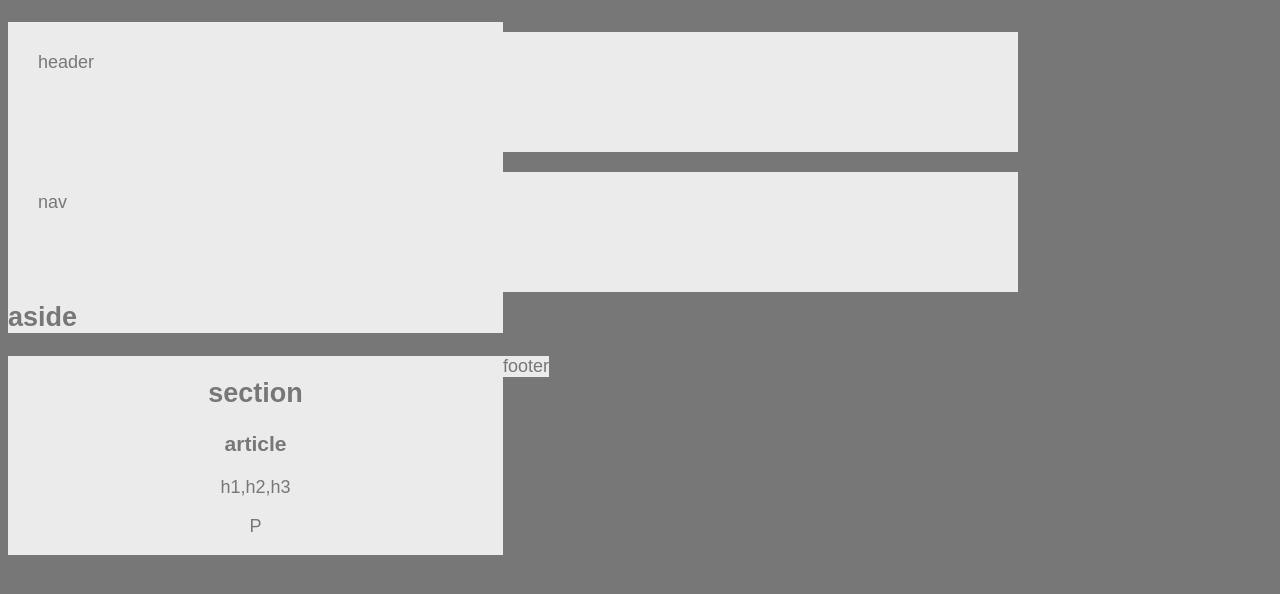
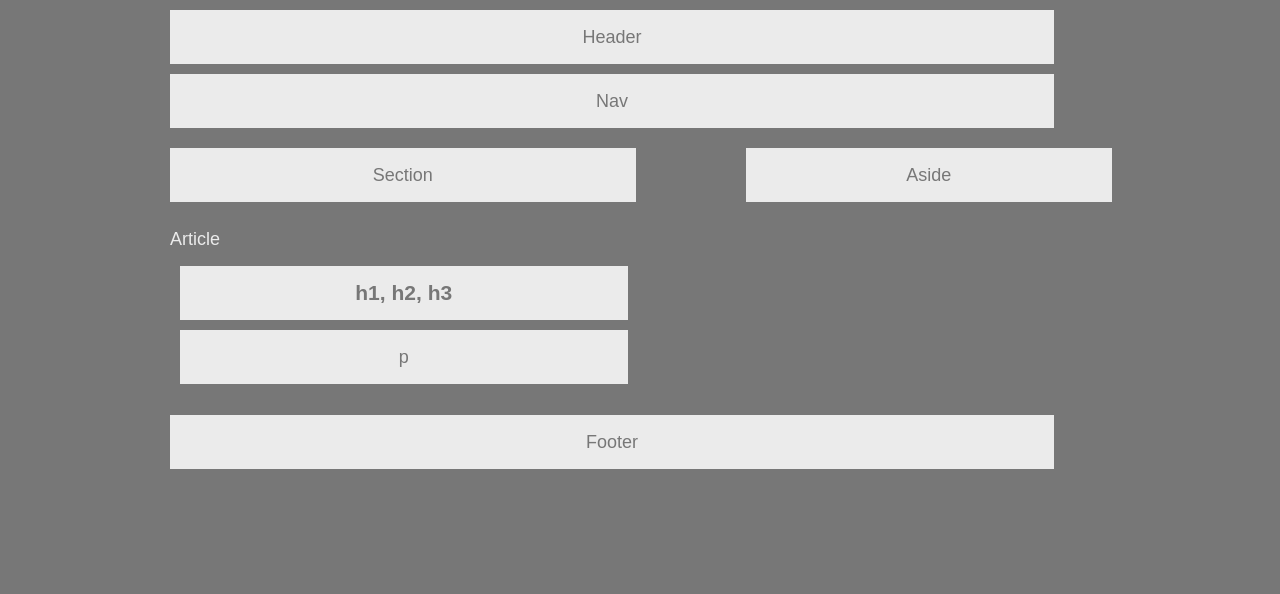
Before and after one commit to fullerpa/HW-Wireframe, a plain HTML site: page index.html in a window 1280 px wide. Drawn offline with Linux system fonts and the light colour scheme.

Commit message:
Final attempt. Still broken and cant figure out why.

```diff
--- a/index.html
+++ b/index.html
@@ -2,29 +2,49 @@
 <html lang="en">
 <head>
     <meta charset="UTF-8">
-    <meta name="viewport" content="width=device-width, initial-scale=1.0">
-    <meta http-equiv="X-UA-Compatible" content="ie=edge">
+    <title>Easier Homework</title>
     <link rel="stylesheet" href="style.css">
-    <title>HW-Wireframe</title>
 </head>
 <body>
-    <header>header</header>
-    <div>
-        <nav>nav</nav>
-    </div>
-    <div class="aside">
-        <aside>
-            <h1>aside</h1>
-        </aside>
-    </div>
+        <!-- main header -->
+        <header>
+            <p>Header</p>
+        </header>
+
+
+    <!-- Sets the navigationHeader -->
+    <nav>
+        <p>Nav</p>
+    </nav>
+
+    <!-- sets up section and article -->
     <section>
-        <h1>section</h1>
+        <heading>
+            <p>Section</p>
+        </heading>
         <article>
-            <h1 class="article">article</h1>
-                <p>h1,h2,h3</p>
-                <p>P</p>
+            <heading>
+                Article
+            </heading>
+                <h1>h1, h2, h3</h1>
+                <p>p</p>
         </article>
     </section>
-    <footer>footer</footer>
+
+
+    <aside>
+        <heading>
+          <p>Aside</p>
+        </heading>
+    </aside>
+
+    <div class="clear"></div>
+
+    <!-- Sets up the footer for the bottom of the page. -->
+    <footer>
+        <p>Footer</p>
+    </footer>
+
+
 </body>
 </html>
--- a/style.css
+++ b/style.css
@@ -1,54 +1,111 @@
 body {
+    width: 960px;
+    margin: auto;
     font-family: Arial, Helvetica, sans-serif;
+    font-size: 18px;
+    line-height: 34px;
     color: #777;
     background: #777;
-    width: 960px;
-    font-size: 18px;
 }
 
-header {
-    background-color: #ebebeb;
-    float: left;
-    width: 960px;
-    height: 80px;
+header,
+nav,
+section,
+aside,
+footer, {
+    display: block;
+    padding: 10px;
     margin: 10px;
-    padding: 20px;
-}
-
-nav {
-    float: left;
-    background-color: #ebebeb;
-    width: 960px;
-    height: 80px;
-    margin: 10px;
-    padding: 20px;
+    text-align: center;
     background: #ebebeb;
 }
 
 section {
+    display: block;
+    float: left;
+    width: 495px;
+    height: 267px;
+    overflow: hidden;
+}
+
+aside {
+    display: block;
+    float: right;
+    width: 40%;
+    height: 267px;
+    overflow: hidden;
+}
+
+article {
+    padding: 10px;
+    color: #ebebeb;
+    background: #777;
+}
+
+.clear {
+    clear: both;
+}
+
+h1,
+p {
+    width: 90%;
+    padding: 10px;
+    margin: 10px;
+    color: #777;
     text-align: center;
+    background: #ebebeb;
+}
+
+
+
+/* \/\/\/ Previous code attempt. Didn't work either \/\/\/ */
+
+
+/* .pageContainer {
+    margin: 0;
+    overflow: auto;
+} */
+
+/* .pageHeader, .navHeader {
+    background-color: #ebebeb;
+    width: 960px;
+    margin: 5px;
+    padding: 5px;
+} */
+
+/* .navHeader {
+    background-color: #ebebeb;
+    width: 960px;
+    margin: 5px;
+    padding: 5px;
+} */
+
+/* .largeMiddleBoxes {
+    background-color: #ebebeb;
+    width: 960px;
+    margin: 5px;
+    padding: 5px;
+} */
+
+/* .sectionHolder {
     float: left;
     background-color: #ebebeb;
     width: 495px;
 } */
 
-article {
-    color: #777;
-    width: 495px;
-    margin: 10px;
-}
+/* .pageFoot {
+    background-color: #ebebeb;
+    width: 960px;
+    margin: 5px;
+    padding: 5px;
+} */
 
-p {
+/* #articleHolder {
+    color: #ebebeb;
+    background-color: #777;
+} */
+
+/* #artHeader, #artParagraph {
     color: #777;
     background-color: #ebebeb;
-}
-
-aside {
-    width: 495px;
-    background-color: #ebebeb;
-}
-
-footer {
-    float: left;
-    background-color: #ebebeb;
-}
+} */
```
